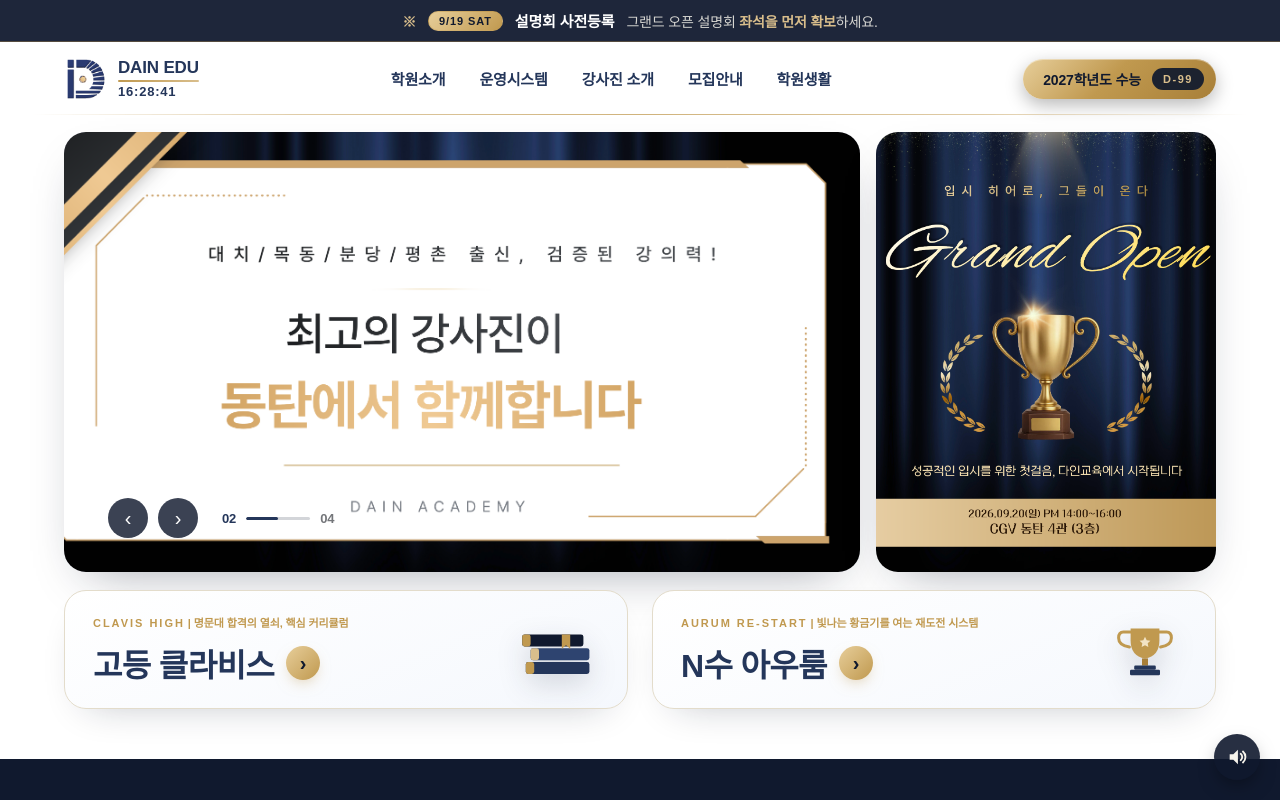
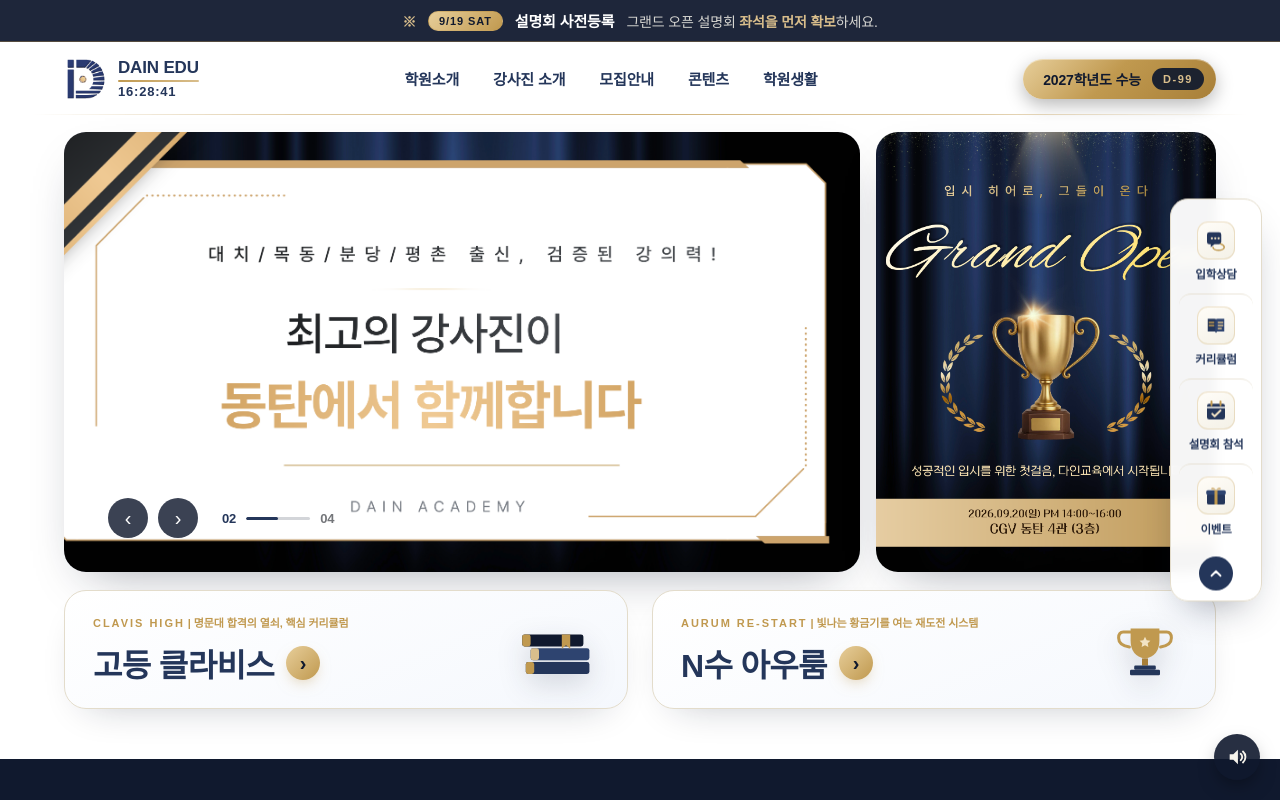
Before and after one commit to jungmin-lee-1122/dainedu, a Next.js app: page / in a window 1280 px wide. Shown: the top 800 px of the page. Built offline with nearby package versions, Linux system fonts and the light colour scheme; a web font is replaced by a local one.

Commit message:
퀵 메뉴 및 카테고리 추가

```diff
--- a/app/clavis/clavisScript.ts
+++ b/app/clavis/clavisScript.ts
@@ -185,5 +185,11 @@ fadeSlider({ id:"cvSide", slide:".cv-side-slide", dots:"cvSideDots", playSel:".c
   });
 })();
 
+/* ═══════ 퀵메뉴 맨 위로 ═══════ */
+(function(){
+  var t=document.querySelector(".dn-quick-top"); if(!t) return;
+  t.addEventListener("click",function(){ window.scrollTo({top:0,behavior:"smooth"}); });
+})();
+
 })();
 `;
--- a/app/globals.css
+++ b/app/globals.css
@@ -1004,4 +1004,41 @@ img,video,svg{max-width:100%}
   .cv-teacher-card{flex:0 0 100%}
   .cv-sec-title{font-size:19px}
 }
+/* ═══════ 25) 우측 고정 퀵메뉴 ═══════ */
+.dn-quick{position:fixed;right:18px;top:50%;transform:translateY(-50%);z-index:90;
+  display:flex;flex-direction:column;align-items:center;
+  padding:10px 8px;border-radius:18px;
+  background:rgba(255,255,255,.96);border:1px solid var(--dn-line);
+  box-shadow:0 18px 40px -18px rgba(16,25,46,.45);backdrop-filter:blur(6px)}
+.dn-quick-item{display:flex;flex-direction:column;align-items:center;gap:6px;
+  width:74px;padding:12px 4px;border-radius:12px;text-decoration:none;
+  transition:background .2s ease,transform .2s ease}
+.dn-quick-item+.dn-quick-item{border-top:1px solid rgba(227,220,203,.75)}
+.dn-quick-item:hover{background:var(--dn-cream);transform:translateY(-1px)}
+.dn-quick-ico{width:38px;height:38px;display:inline-flex;align-items:center;justify-content:center;
+  border-radius:11px;background:linear-gradient(155deg,#FFFDF8,#F4F1E7);
+  box-shadow:inset 0 0 0 1px rgba(192,153,79,.28)}
+.dn-quick-item:hover .dn-quick-ico{box-shadow:inset 0 0 0 1px rgba(192,153,79,.6)}
+.dn-quick-ico svg{width:24px;height:24px;display:block}
+.dn-quick-label{font-size:11.5px;font-weight:700;color:var(--dn-navy);letter-spacing:-.02em;white-space:nowrap;text-align:center}
+.dn-quick-item:hover .dn-quick-label{color:var(--dn-gold)}
+.dn-quick-top{margin-top:8px;width:34px;height:34px;border:0;border-radius:50%;cursor:pointer;
+  background:var(--dn-navy);color:#fff;display:inline-flex;align-items:center;justify-content:center;
+  transition:background .2s ease,transform .2s ease}
+.dn-quick-top:hover{background:var(--dn-deep);transform:translateY(-2px)}
+.dn-quick-top svg{width:18px;height:18px}
+
+/* 모바일: 하단 가로 바로 전환 */
+@media(max-width:900px){
+  .dn-quick{right:0;left:0;top:auto;bottom:0;transform:none;flex-direction:row;justify-content:space-around;
+    border-radius:16px 16px 0 0;padding:6px 4px;gap:2px}
+  .dn-quick-item{flex:1 1 0;width:auto;padding:7px 2px;gap:4px}
+  .dn-quick-item+.dn-quick-item{border-top:0;border-left:1px solid rgba(227,220,203,.75)}
+  .dn-quick-ico{width:30px;height:30px;border-radius:9px}
+  .dn-quick-ico svg{width:19px;height:19px}
+  .dn-quick-label{font-size:10.5px}
+  .dn-quick-top{display:none}
+  .dn-bgm{bottom:82px}
+  .dn-footer{padding-bottom:96px !important}
+}
 /* ▲▲▲ 커스텀 끝 ▲▲▲ */
--- a/app/landingMarkup.ts
+++ b/app/landingMarkup.ts
@@ -1,5 +1,6 @@
 // 다인교육 랜딩페이지 마크업 (텍스트/문구는 이 파일에서 수정하세요)
-export const landingMarkup = String.raw`
+import { quickMenuMarkup } from "./quickMenu";
+export const landingMarkup = `
 <main class="dn-body">
   <a class="dn-topbar" href="/register" aria-label="설명회 사전등록 안내"><span class="dn-topbar-mark">※</span><span class="dn-entry-badge">9/19 SAT</span><h3 class="dn-topbar-title">설명회 사전등록</h3><span class="dn-topbar-desc">그랜드 오픈 설명회 <b>좌석을 먼저 확보</b>하세요.</span></a>
   <nav class="dn-nav" aria-label="주 메뉴">
@@ -11,14 +12,7 @@ export const landingMarkup = String.raw`
           <a href="#about">인사말</a>
           <a href="#about">시설 안내</a>
           <a href="#about">오시는 길</a>
-        </div>
-      </li>
-      <li class="dn-gnb-item">
-        <a href="#system">운영시스템</a>
-        <div class="dn-gnb-sub">
-          <a href="#system">담임 관리</a>
-          <a href="#system">학습 관리</a>
-          <a href="#system">성적 리포트</a>
+          <a href="#system">운영시스템</a>
         </div>
       </li>
       <li class="dn-gnb-item">
@@ -37,6 +31,14 @@ export const landingMarkup = String.raw`
           <a href="#program">독학재수</a>
           <a href="#program">고등종합</a>
           <a href="#program">단과</a>
+        </div>
+      </li>
+      <li class="dn-gnb-item">
+        <a href="#contents">콘텐츠</a>
+        <div class="dn-gnb-sub">
+          <a href="#contents">영단어 데일리 테스트</a>
+          <a href="#contents">빈칸·순서·삽입 데일리 훈련</a>
+          <a href="#contents">학과 적성 찾기</a>
         </div>
       </li>
       <li class="dn-gnb-item">
@@ -133,6 +135,7 @@ export const landingMarkup = String.raw`
       </div>
     </div>
   </footer>
+  ${quickMenuMarkup}
   <audio id="bgm" src="/bgm.m4a" loop preload="auto"></audio>
   <button class="dn-bgm" id="bgmBtn" type="button" aria-label="배경음악 켜기/끄기"><svg class="dn-bgm-on" viewBox="0 0 24 24" aria-hidden="true"><path d="M4 9v6h4l5 5V4L8 9H4z"/><path d="M16 8.5a4.5 4.5 0 0 1 0 7" fill="none" stroke="currentColor" stroke-width="2" stroke-linecap="round"/><path d="M18.5 6a8 8 0 0 1 0 12" fill="none" stroke="currentColor" stroke-width="2" stroke-linecap="round"/></svg><svg class="dn-bgm-off" viewBox="0 0 24 24" aria-hidden="true"><path d="M4 9v6h4l5 5V4L8 9H4z"/><path d="M16 9l6 6M22 9l-6 6" fill="none" stroke="currentColor" stroke-width="2" stroke-linecap="round"/></svg></button>
 </main>
--- a/app/landingScript.ts
+++ b/app/landingScript.ts
@@ -142,4 +142,5 @@ export const landingScript = String.raw`/* =====================================
 (function(){var els=document.querySelectorAll(".js-clock");if(!els.length)return;function p(x){return (x<10?"0":"")+x;}function tick(){var d=new Date();var t=p(d.getHours())+":"+p(d.getMinutes())+":"+p(d.getSeconds());for(var i=0;i<els.length;i++)els[i].textContent=t;}tick();setInterval(tick,1000);})();
 (function(){var a=document.getElementById("bgm"),b=document.getElementById("bgmBtn");if(!a||!b)return;a.volume=0.35;var stopped=false;function play(){b.classList.remove("is-off");var pr=a.play();if(pr&&pr.catch)pr.catch(function(){});}function stop(){b.classList.add("is-off");a.pause();}b.addEventListener("click",function(){if(a.paused){stopped=false;play();}else{stopped=true;stop();}});function kick(){if(!stopped&&a.paused)play();document.removeEventListener("pointerdown",kick);}document.addEventListener("pointerdown",kick,{once:true});play();})();
 (function(){var w=document.querySelector(".dn-foot-tel-wrap");if(!w)return;var btn=w.querySelector(".dn-foot-tel");btn.addEventListener("click",function(e){e.stopPropagation();var open=w.classList.toggle("is-open");btn.setAttribute("aria-expanded",open?"true":"false");});document.addEventListener("click",function(e){if(!w.contains(e.target)){w.classList.remove("is-open");btn.setAttribute("aria-expanded","false");}});})();
+(function(){var t=document.querySelector(".dn-quick-top");if(!t)return;t.addEventListener("click",function(){window.scrollTo({top:0,behavior:"smooth"});});})();
 `;
--- /dev/null
+++ b/app/quickMenu.ts
@@ -0,0 +1,54 @@
+// 우측 고정 퀵메뉴 (입학상담 · 커리큘럼 · 설명회 참석 · 이벤트)
+// 홈 / 사전등록 / 클라비스 페이지에서 공통으로 사용합니다.
+export const quickMenuMarkup = String.raw`
+<aside class="dn-quick" aria-label="빠른 메뉴">
+  <a class="dn-quick-item" href="tel:03180030221">
+    <span class="dn-quick-ico">
+      <svg viewBox="0 0 32 32" aria-hidden="true">
+        <path d="M7 5h13a3 3 0 0 1 3 3v10a3 3 0 0 1-3 3h-6l-5 4v-4H7a3 3 0 0 1-3-3V8a3 3 0 0 1 3-3z" fill="#24365A"/>
+        <circle cx="10.5" cy="13" r="1.5" fill="#F2E3C4"/>
+        <circle cx="15" cy="13" r="1.5" fill="#F2E3C4"/>
+        <circle cx="19.5" cy="13" r="1.5" fill="#F2E3C4"/>
+        <path d="M22 20.5c3 1 5 2.6 5 4.4 0 2.3-3.4 4.1-7.5 4.1S12 27.2 12 24.9" fill="none" stroke="#C0994F" stroke-width="2" stroke-linecap="round"/>
+      </svg>
+    </span>
+    <span class="dn-quick-label">입학상담</span>
+  </a>
+  <a class="dn-quick-item" href="#program">
+    <span class="dn-quick-ico">
+      <svg viewBox="0 0 32 32" aria-hidden="true">
+        <path d="M5 7h9a3 3 0 0 1 3 3v16a2.5 2.5 0 0 0-2.5-2H5z" fill="#24365A"/>
+        <path d="M27 7h-9a3 3 0 0 0-3 3v16a2.5 2.5 0 0 1 2.5-2H27z" fill="#2E4470"/>
+        <path d="M19 12h6M19 16h6M19 20h4" stroke="#D9BE8C" stroke-width="1.8" stroke-linecap="round"/>
+        <path d="M7 12h6M7 16h6" stroke="#C0994F" stroke-width="1.8" stroke-linecap="round"/>
+      </svg>
+    </span>
+    <span class="dn-quick-label">커리큘럼</span>
+  </a>
+  <a class="dn-quick-item" href="/register">
+    <span class="dn-quick-ico">
+      <svg viewBox="0 0 32 32" aria-hidden="true">
+        <rect x="4" y="7" width="24" height="21" rx="3" fill="#24365A"/>
+        <path d="M4 12h24" stroke="#F7F4EC" stroke-width="2"/>
+        <path d="M10 4v5M22 4v5" stroke="#C0994F" stroke-width="2.6" stroke-linecap="round"/>
+        <path d="M11 20.5l3.2 3.2L22 16" fill="none" stroke="#F2E3C4" stroke-width="2.6" stroke-linecap="round" stroke-linejoin="round"/>
+      </svg>
+    </span>
+    <span class="dn-quick-label">설명회 참석</span>
+  </a>
+  <a class="dn-quick-item" href="#event">
+    <span class="dn-quick-ico">
+      <svg viewBox="0 0 32 32" aria-hidden="true">
+        <rect x="4" y="13" width="24" height="15" rx="2.5" fill="#24365A"/>
+        <rect x="3" y="9" width="26" height="6" rx="2" fill="#2E4470"/>
+        <rect x="14" y="9" width="4" height="19" fill="#C0994F"/>
+        <path d="M16 9c-1.5-3-3.5-4.5-5.5-3.5S9 9 16 9zM16 9c1.5-3 3.5-4.5 5.5-3.5S23 9 16 9z" fill="#D9BE8C"/>
+      </svg>
+    </span>
+    <span class="dn-quick-label">이벤트</span>
+  </a>
+  <button class="dn-quick-top" type="button" aria-label="맨 위로">
+    <svg viewBox="0 0 24 24" aria-hidden="true"><path d="M6 15l6-6 6 6" fill="none" stroke="currentColor" stroke-width="2.4" stroke-linecap="round" stroke-linejoin="round"/></svg>
+  </button>
+</aside>
+`;
```
Also changed, not shown: app/clavis/page.tsx (+12 -8 lines), app/register/registerMarkup.ts (+2 -1 lines).
